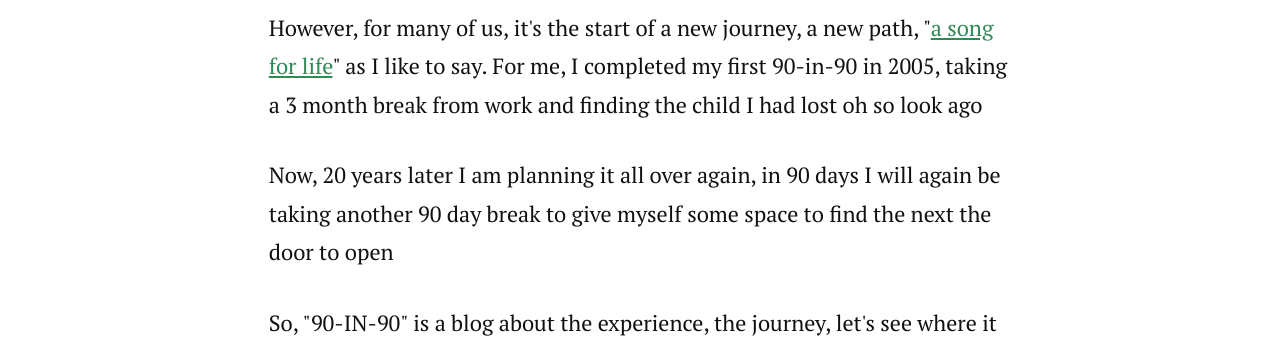
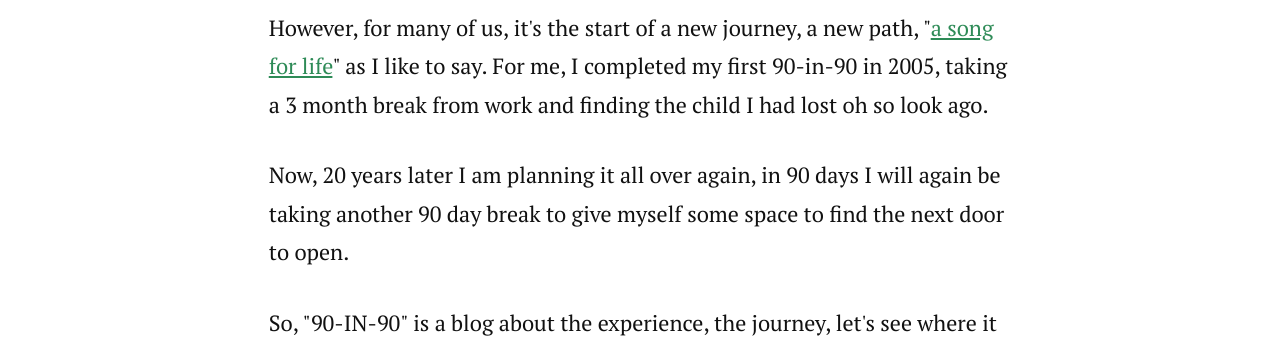
Before and after one commit to weebaruto/weeblog, a Jekyll site: the page built from about.md, in a window 1280 px wide. Shown: the part 614-964 px from the top of the page. Built offline with Jekyll 4.4.1, drawn with Linux system fonts in a browser that asks for light colours; nearby versions of some CDN libraries.

Commit message:
Update about.md

```diff
--- a/about.md
+++ b/about.md
@@ -6,7 +6,7 @@ title: About 90-IN-90
 <div class="post">
 <h1 class="pageTitle">About 90-IN-90</h1>
 <p class="intro"><span class="dropcap">F</span>or those that know, they know! For those that don't, a quick google will provide you with the answer you seek.</p>
-<p>However, for many of us, it's the start of a new journey, a new path, "<a href="https://www.azlyrics.com/lyrics/rodneycrowell/songforthelife.html" target="_blank">a song for life</a>" as I like to say. For me, I completed my first 90-in-90 in 2005, taking a 3 month break from work and finding the child I had lost oh so look ago</p>
-<p>Now, 20 years later I am planning it all over again, in 90 days I will again be taking another 90 day break to give myself some space to find the next the door to open</p>
+<p>However, for many of us, it's the start of a new journey, a new path, "<a href="https://www.azlyrics.com/lyrics/rodneycrowell/songforthelife.html" target="_blank">a song for life</a>" as I like to say. For me, I completed my first 90-in-90 in 2005, taking a 3 month break from work and finding the child I had lost oh so look ago.</p>
+<p>Now, 20 years later I am planning it all over again, in 90 days I will again be taking another 90 day break to give myself some space to find the next door to open.</p>
 <p>So, "90-IN-90" is a blog about the experience, the journey, let's see where it takes you and me...</p>
 </div>
```
